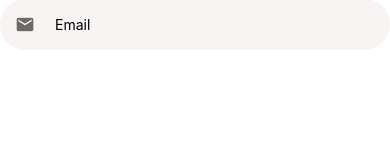
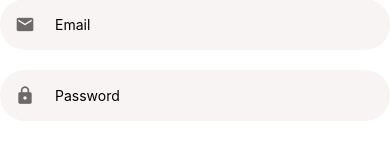
Before and after one commit to zahid2022skipq/ecommerceapp, a React Native app: screen / in a window 390 px wide. Shown: the part 161-304 px from the top of the page. Built offline with nearby package versions, Linux system fonts and the light colour scheme.

Commit message:
added password field

```diff
--- a/app/screens/LoginScreen.js
+++ b/app/screens/LoginScreen.js
@@ -15,6 +15,14 @@ function LoginScreen(props) {
         keyboardType="email-address"
         placeholder="Email"
       />
+      <AppTextInput
+        autoCorrect={false}
+        autoCapitalize="none"
+        icon="lock"
+        textContentType="password"
+        placeholder="Password"
+        secureTextEntry
+      />
     </Screen>
   );
 }
```
